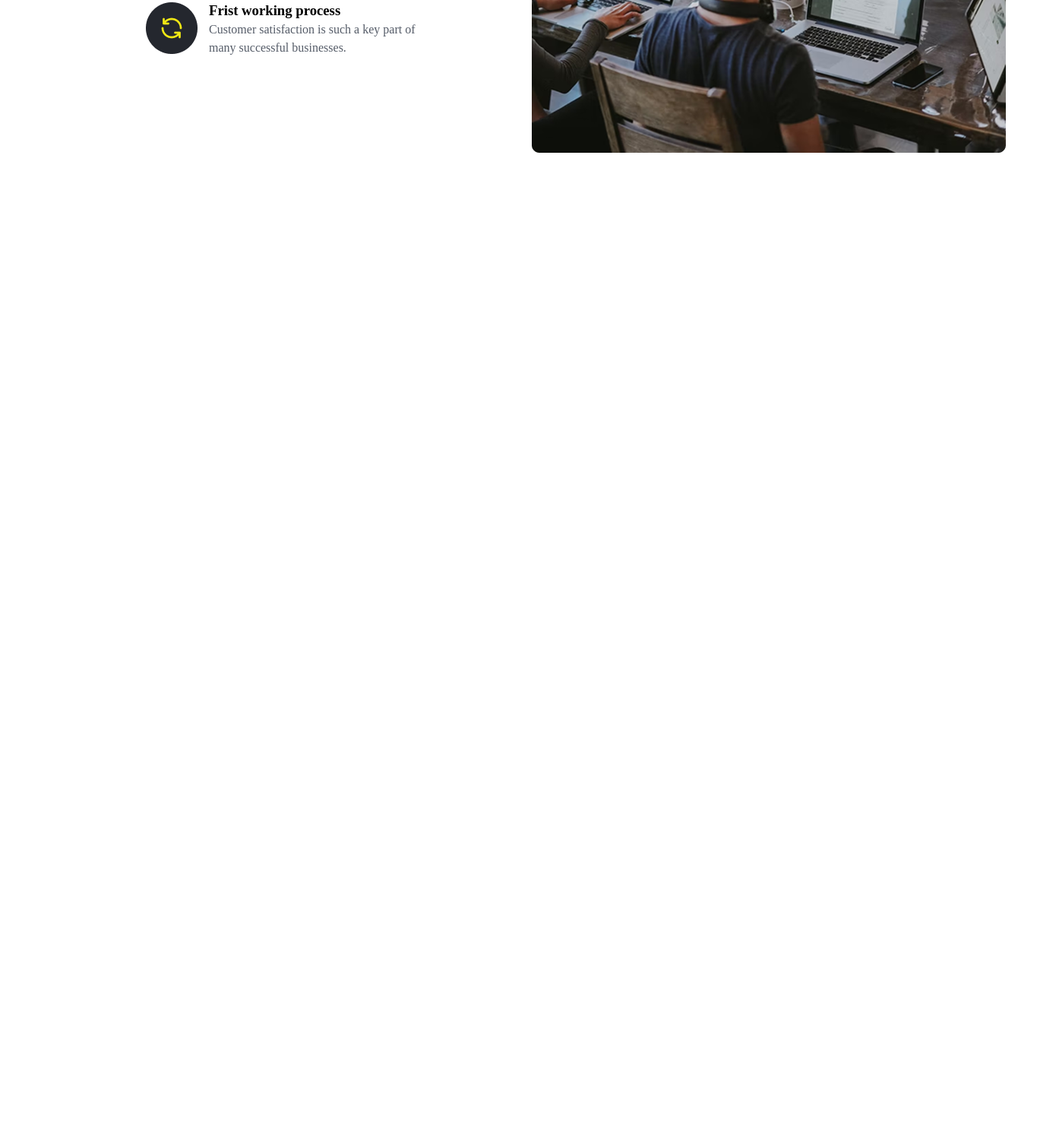
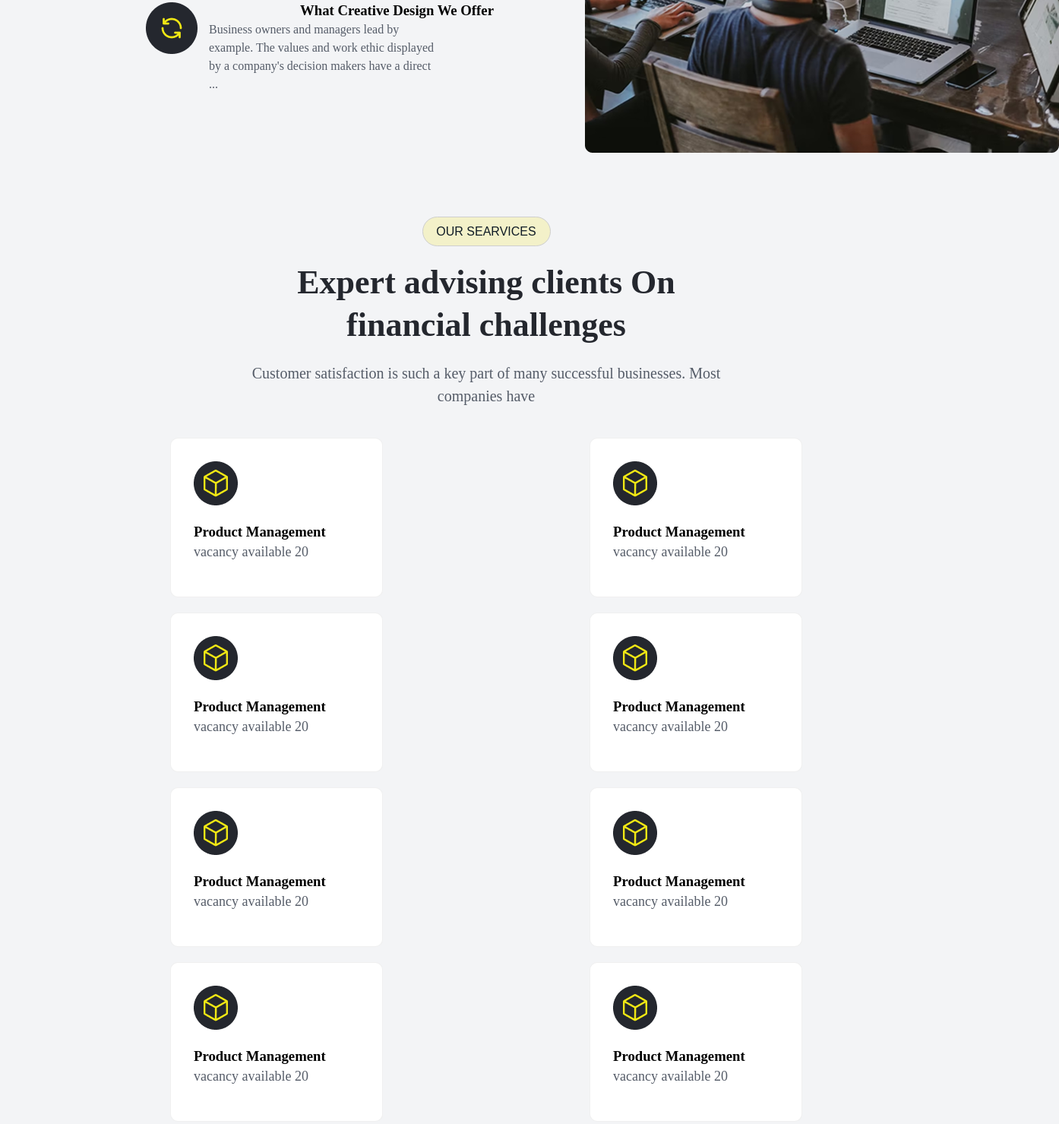
Before and after one commit to safarovmurod/home-work-5, a plain HTML site: page index.html in a window 1280 px wide. Shown: the part 1960-3439 px from the top of the page at 76% size, 1394 px wide, since content can reach past the window. Before the commit the page ends 2165 px from the top, so only its background shows below. Drawn offline with Linux system fonts and the light colour scheme.

Commit message:
main_section_3 (#4)

```diff
--- a/index.html
+++ b/index.html
@@ -127,16 +127,90 @@
                 </div>
                 <div class="logo_text">
                     <div><img src="./pictures/Frame 140.png" alt=""></div>
-                    <div class="Frist_working">
-                        <h3>Frist working process</h3>
-                        <p class="about_text part">Customer satisfaction is such a key part of many successful
-                            businesses.</p>
+                    <div class="Frist_working ">
+                        <h3 class="What_s_3">What Creative Design We Offer</h3>
+                        <p class="about_text part">Business owners and managers lead by example. The values and work
+                            ethic displayed by a company's decision makers have a direct ...</p>
                     </div>
                 </div>
             </div>
 
-       <div><img src="./pictures/Rectangle 10 (1).png" alt=""></div>
+            <div><img src="./pictures/Rectangle 10 (1).png" alt=""></div>
         </section>
+
+
+
+
+        <section class="section_3">
+
+            <div class="text_section1 s_3">
+                <button class="btn1 btn4 btn6">our searvices</button>
+                <h2 class="h2_text">Expert advising clients On financial challenges</h2>
+                <p class="about_text Customer Customer2">Customer satisfaction is such a key part of many successful
+                    businesses.
+                    Most companies have</p>
+            </div>
+
+            <div class="box_flex">
+
+                <div class="box">
+
+                    <div><img src="./pictures/Frame 38498.png" alt=""></div>
+                    <h3>Product Management</h3>
+                    <p class="vacancy about_text">vacancy available 20</p>
+                </div>
+                <div class="box">
+
+                    <div><img src="./pictures/Frame 38498.png" alt=""></div>
+                    <h3>Product Management</h3>
+                    <p class="vacancy about_text">vacancy available 20</p>
+                </div>
+                <div class="box">
+
+                    <div><img src="./pictures/Frame 38498.png" alt=""></div>
+                    <h3>Product Management</h3>
+                    <p class="vacancy about_text">vacancy available 20</p>
+                </div>
+                <div class="box">
+
+                    <div><img src="./pictures/Frame 38498.png" alt=""></div>
+                    <h3>Product Management</h3>
+                    <p class="vacancy about_text">vacancy available 20</p>
+                </div>
+                <div class="box">
+
+                    <div><img src="./pictures/Frame 38498.png" alt=""></div>
+                    <h3>Product Management</h3>
+                    <p class="vacancy about_text">vacancy available 20</p>
+                </div>
+                <div class="box">
+
+                    <div><img src="./pictures/Frame 38498.png" alt=""></div>
+                    <h3>Product Management</h3>
+                    <p class="vacancy about_text">vacancy available 20</p>
+                </div>
+                <div class="box">
+
+                    <div><img src="./pictures/Frame 38498.png" alt=""></div>
+                    <h3>Product Management</h3>
+                    <p class="vacancy about_text">vacancy available 20</p>
+                </div>
+                <div class="box">
+
+                    <div><img src="./pictures/Frame 38498.png" alt=""></div>
+                    <h3>Product Management</h3>
+                    <p class="vacancy about_text">vacancy available 20</p>
+                </div>
+
+
+
+            </div>
+
+
+
+        </section>
+
+
 
     </main>
 </body>
--- a/main.css
+++ b/main.css
@@ -215,9 +215,6 @@
 
 
 
-.section_2{
-
-}
 .logo_text{
     display: flex;
     gap: 15px;
@@ -238,3 +235,55 @@
     height: 39px;
     color: #101C26;
 }
+body{
+    background-color: #F3F4F6;
+}
+
+
+.section_3{
+  margin-top: 80px;
+}
+.s_3{
+    width: 50%;
+    margin: auto;
+    justify-content: center;
+    align-items: center;
+    text-align: center;
+}
+.What_s_3{
+    width: 495px;
+    text-align: center;
+}
+.Customer2{
+    width: 664px;
+
+}
+.box{
+    width: 280px;
+    height: 210px;
+    background-color: #FFFFFF;
+    border-radius: 10px;
+    border: 1px solid rgba(128, 128, 128, 0.116);
+    padding: 30px;
+    box-sizing: border-box;
+    display: flex;
+    flex-direction: column;
+    gap: 20px;
+    margin-bottom: 20px;
+}
+.vacancy{
+    color: #555C68;
+    font-size: 18px;
+    letter-spacing: -1.1%;
+    line-height: 20px;
+    font-weight: 400;
+    margin-top: -15px;
+}
+.box_flex{
+    width: 65%;
+    margin: auto;
+    flex-wrap: wrap;
+    display: flex;
+    justify-content: space-between;
+    margin-top: 40px;
+}
```
Also changed, not shown: pictures/Frame 38498.png (added).
